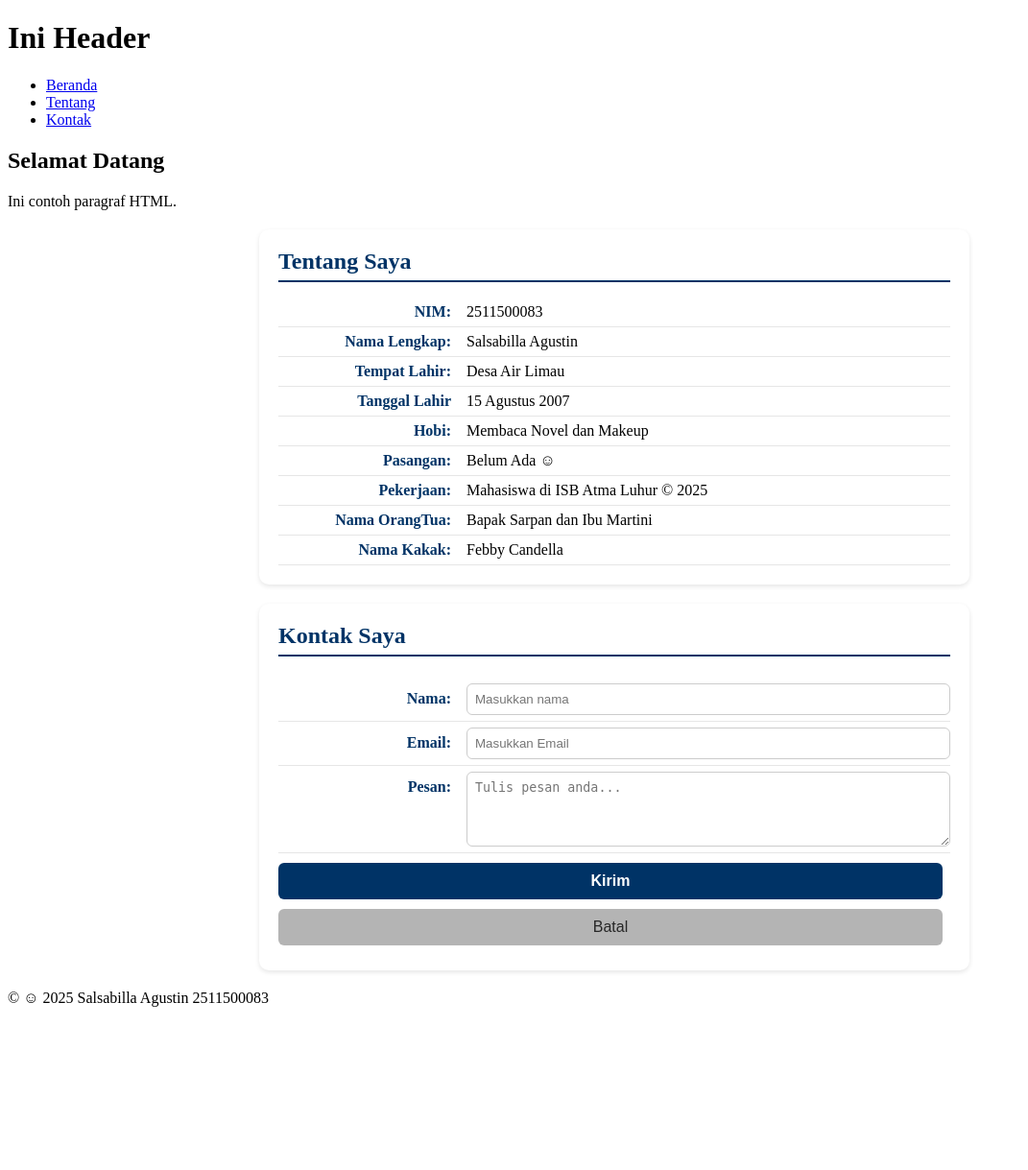
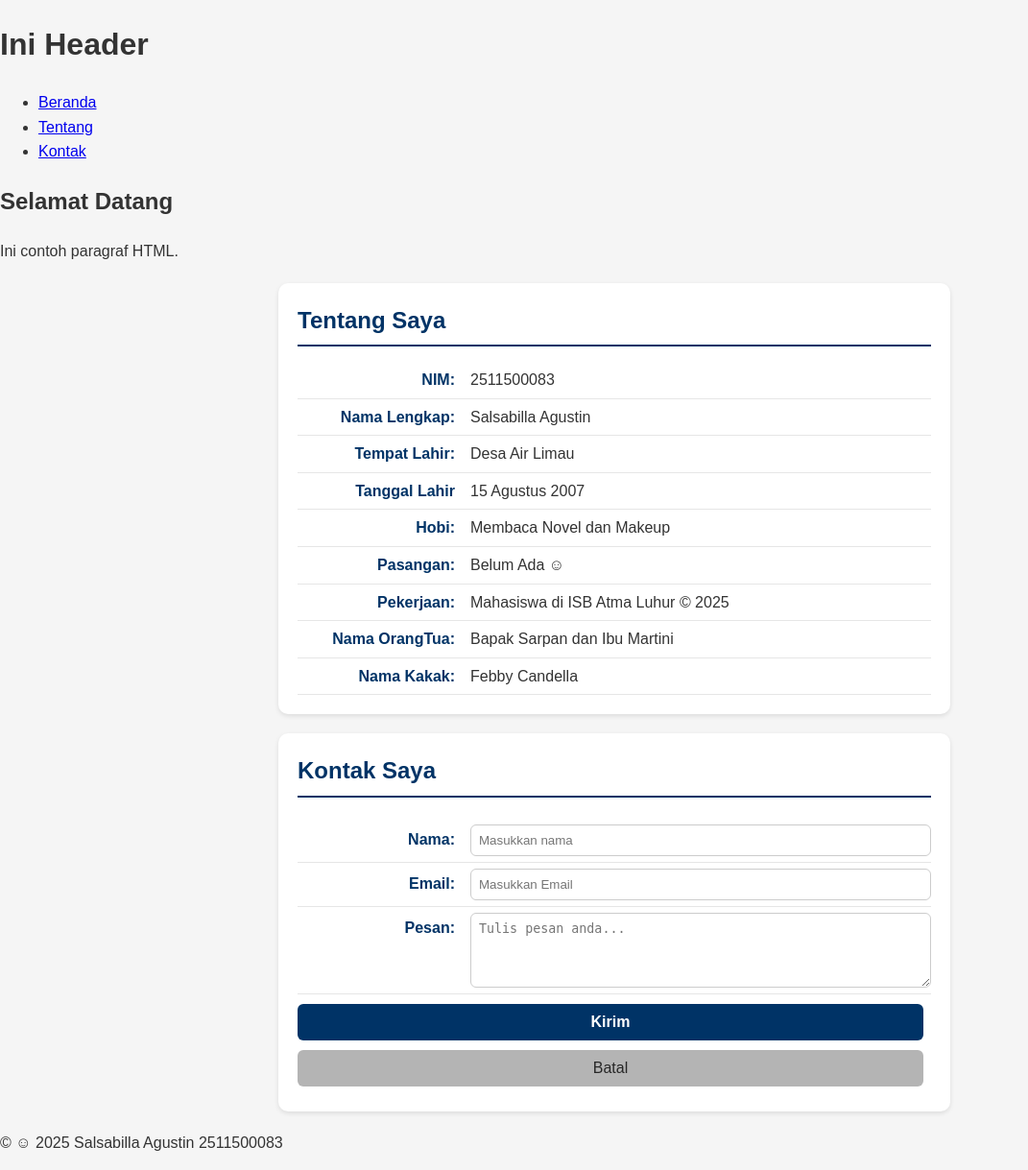
Before and after one commit to 2511500083-del/2511500083-PWD-GB1J-25260, a PHP site: page /pertemuan-04/index.html in a window 1280 px wide. Shown: the whole page at 96% size, without its empty margins (0-1071 px from the left). Before the commit the page ends 1049 px from the top, so only its background shows below. Run offline with PHP 8.4, Linux system fonts and the light colour scheme.

Commit message:
aturan css untuk body dan global reset

```diff
--- a/pertemuan-04/style.css
+++ b/pertemuan-04/style.css
@@ -1,3 +1,14 @@
+* {
+    box-sizing: border-box;
+}
+
+body {
+  margin: 0;
+  font-family: Arial, sans-serif;
+  background-color: #f5f5f5;
+  color: #333;
+  line-height: 1.6;
+}
 #about,
 #contact {
   background-color: #ffffff;
```
Also changed, not shown: pertemuan-04/README.md.
